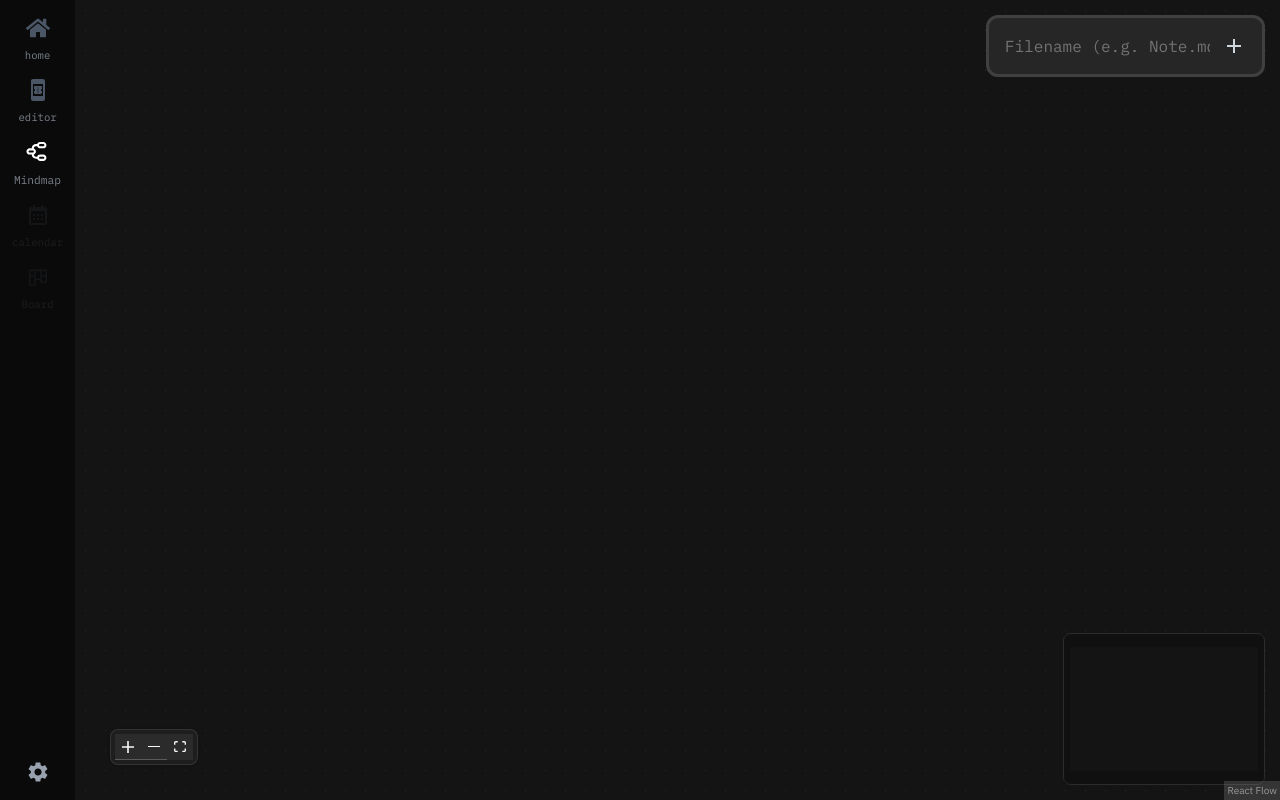
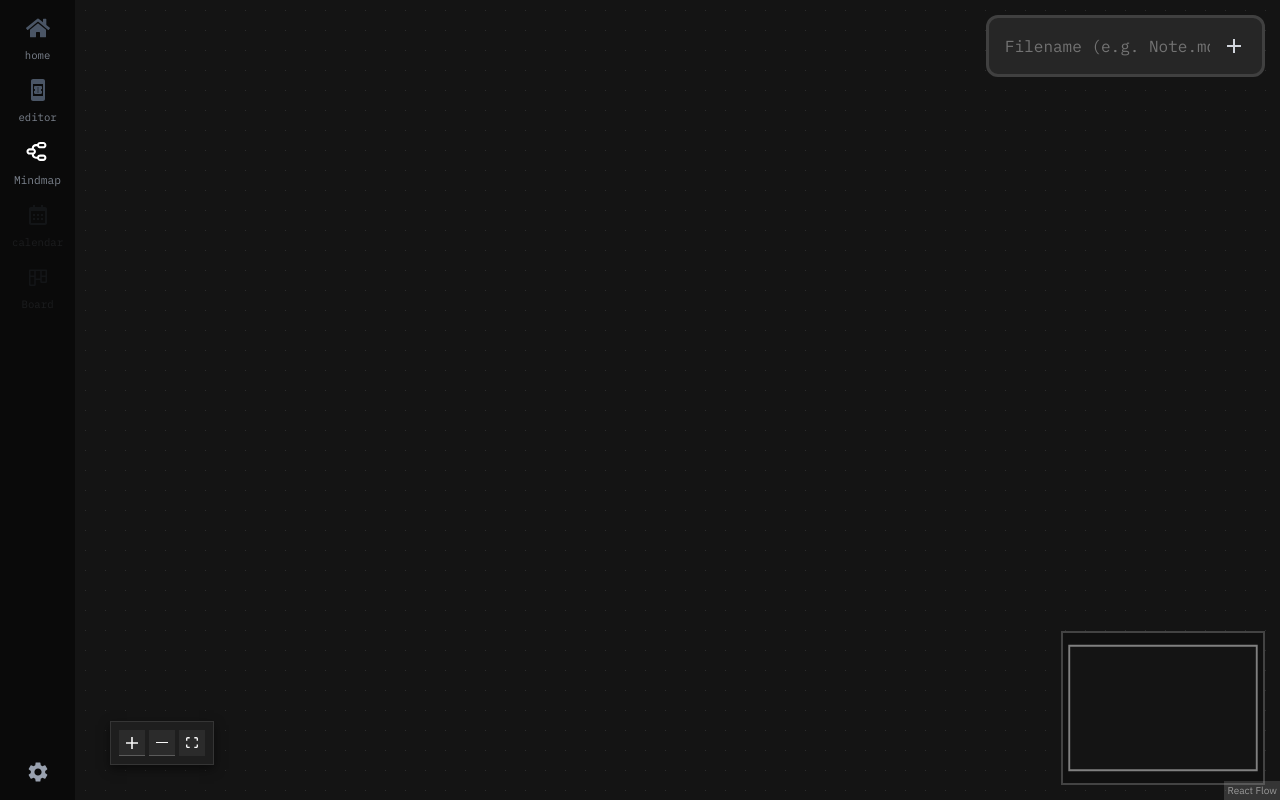
Before and after one commit to orodrigojose/minder, a React (Vite) app in the folder frontend/: page /minder in a window 1280 px wide. Built offline with nearby package versions, Linux system fonts and the light colour scheme; no server answers.

Commit message:
style: changed controls and minimap style/config

```diff
--- a/frontend/src/shared/components/mindmap/Mindmap.tsx
+++ b/frontend/src/shared/components/mindmap/Mindmap.tsx
@@ -224,20 +224,30 @@ const Mindmap = () => {
         />
       </Panel>
       <Background variant={BackgroundVariant.Dots} className="opacity-50" />
+
       <Controls
         showInteractive={false}
-        className="bg-[#1e1e1e] border border-white/10 rounded-lg p-1 shadow-2xl fill-white"
+        position="bottom-left"
+        className="bg-[#1e1e1e] border border-white/10 p-2 shadow-2xl fill-white"
         style={{
           display: "flex",
           flexDirection: "row",
+          gap: "4px",
           bottom: "20px",
           left: "20px",
+          boxShadow: "0px 4px 10px rgba(0,0,0,0.5)",
         }}
       />
 
       <MiniMap
-        className="bg-[#1e1e1e] border border-white/10 rounded-lg"
-        nodeColor="#9333ea"
+        className="bg-[#6e6d6d] border-2 border-white/20"
+        nodeStrokeWidth={3}
+        maskStrokeColor="#808080"
+        maskStrokeWidth={2}
+        nodeColor={(n) => {
+          if (n.selected) return "#2563eb4d";
+          return "#646d6d";
+        }}
         maskColor="rgba(0, 0, 0, 0.2)"
         pannable
         zoomable
```
